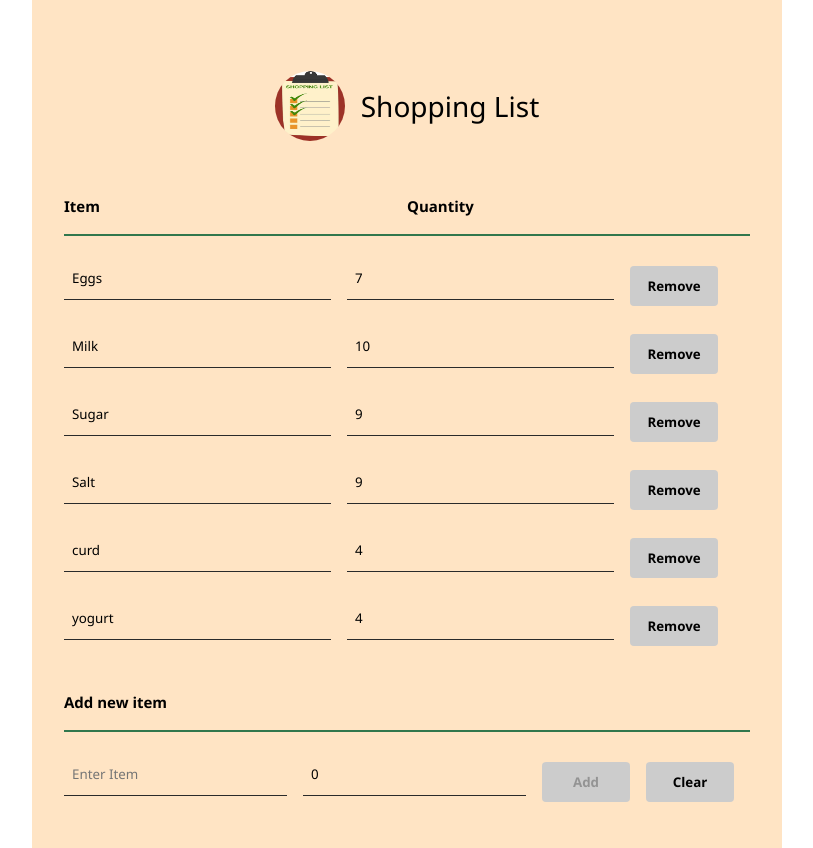
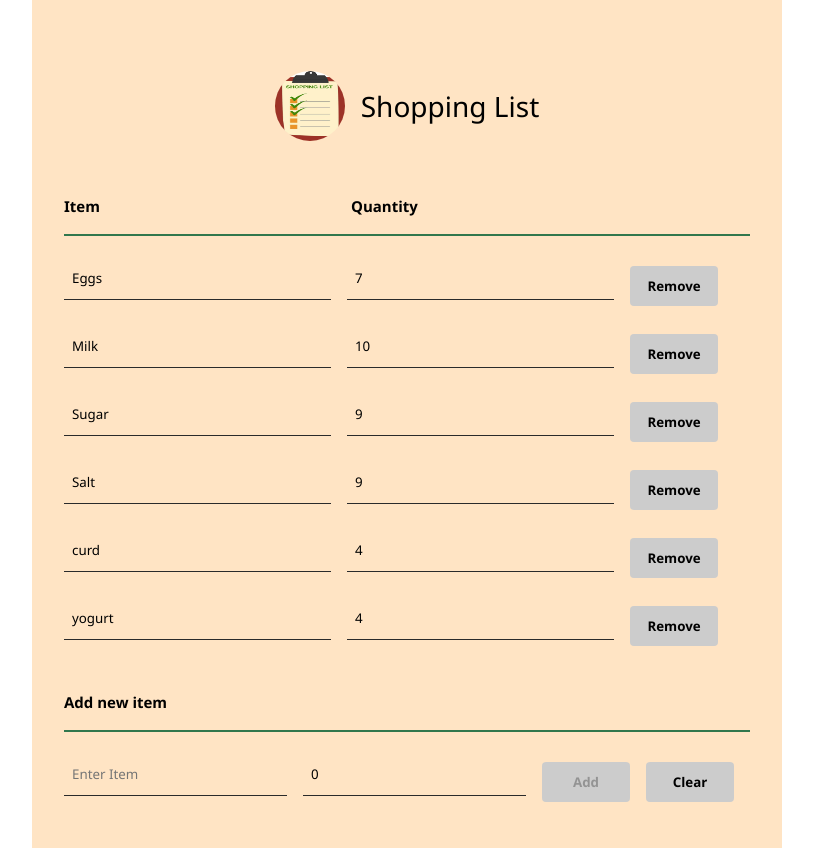
Before and after one commit to bandarub/shopping-list-react, a React (Create React App) app: page / in a window 1280 px wide. Shown: the whole page, without its empty margins (233-1046 px from the left). Built offline with nearby package versions, Linux system fonts and the light colour scheme.

Commit message:
width fix

```diff
--- a/src/styles/_app.scss
+++ b/src/styles/_app.scss
@@ -35,7 +35,7 @@
 		height: 40px;
 		border-bottom: 2px solid #31774d;
 		h2{
-			width:50%;
+			width:calc(50% - 56px);
 		}
 	}
 
```
